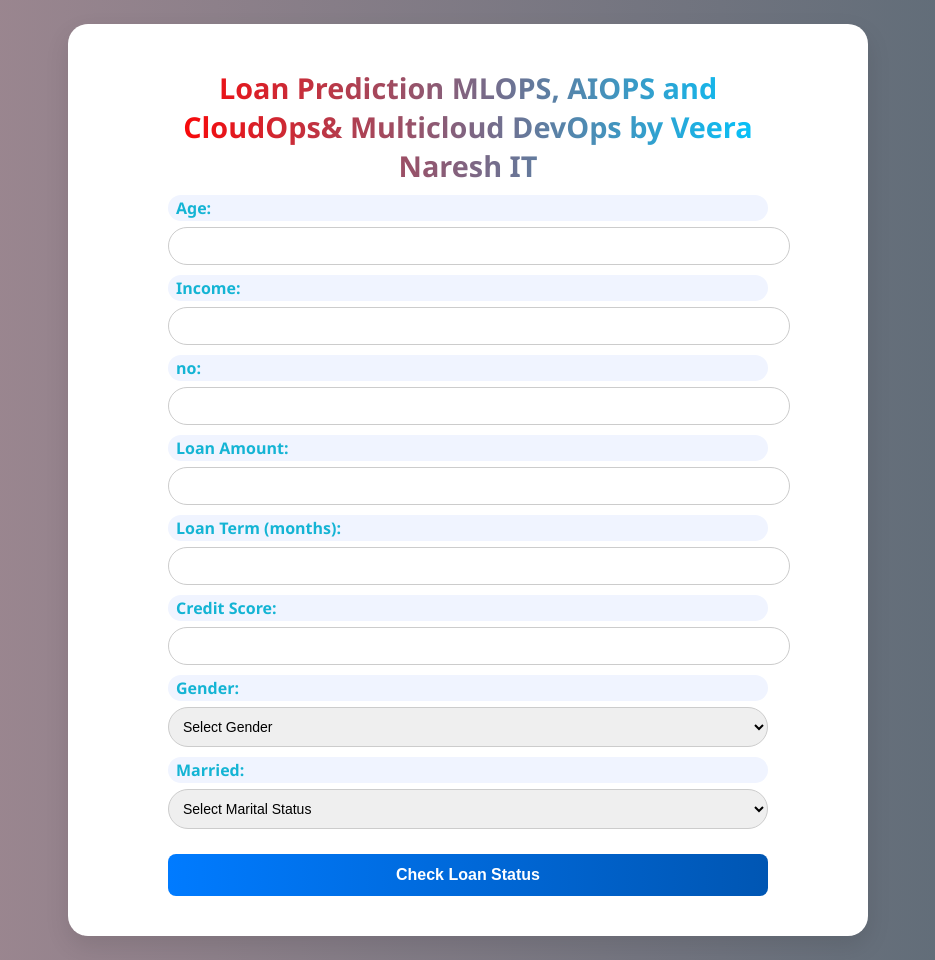
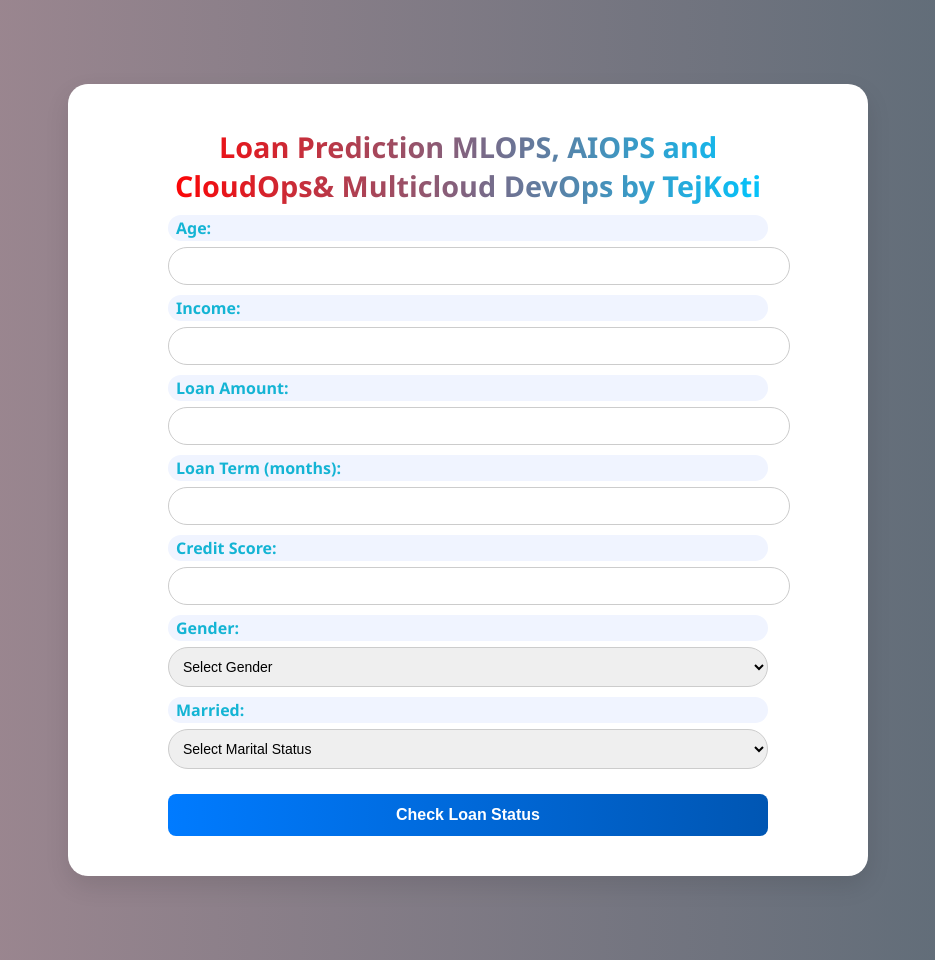
Before and after one commit to kote-9000/MLOps_Banking_CICD, a Flask app: page / in a window 1280 px wide. Shown: the whole page, without its empty margins (172-1107 px from the left). Run offline with Flask 3, Linux system fonts and the light colour scheme.

Commit message:
Update title and header in form.html

```diff
--- a/templates/form.html
+++ b/templates/form.html
@@ -2,7 +2,7 @@
 <html lang="en">
 <head>
     <meta charset="UTF-8">
-    <title>Multicloud DevOps by Veera Naresh IT</title>
+    <title>Banking cloud DevOps Engineer TejKoti </title>
     <style>
         body {
             font-family: 'Segoe UI', Tahoma, Geneva, Verdana, sans-serif;
@@ -104,7 +104,7 @@
 </head>
 <body>
 <div class="container">
-    <h2>Loan Prediction MLOPS, AIOPS and CloudOps& Multicloud DevOps by Veera Naresh IT</h2>
+    <h2>Loan Prediction MLOPS, AIOPS and CloudOps& Multicloud DevOps by TejKoti</h2>
     <form id="loanForm">
         <label for="age">Age:</label>
         <input type="number" name="age" required>
@@ -112,8 +112,8 @@
         <label for="income">Income:</label>
         <input type="number" name="income" required>
 
-        <label for="no">no:</label>
-        <input type="number" name="no" required>
+        <!-- <label for="no">no:</label>
+        <input type="number" name="no" required> -->
 
         <label for="loan_amount">Loan Amount:</label>
         <input type="number" name="loan_amount" required>
```
